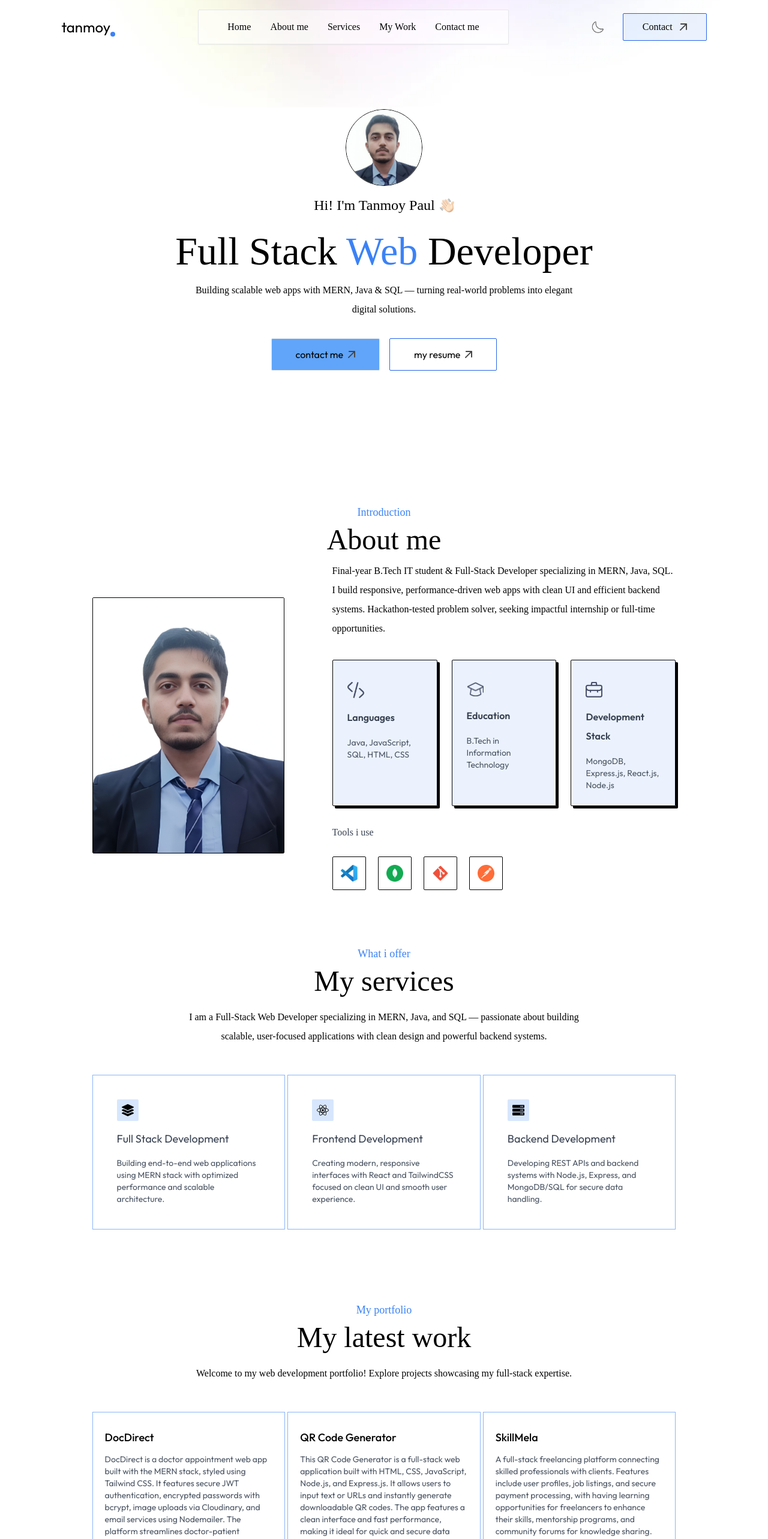
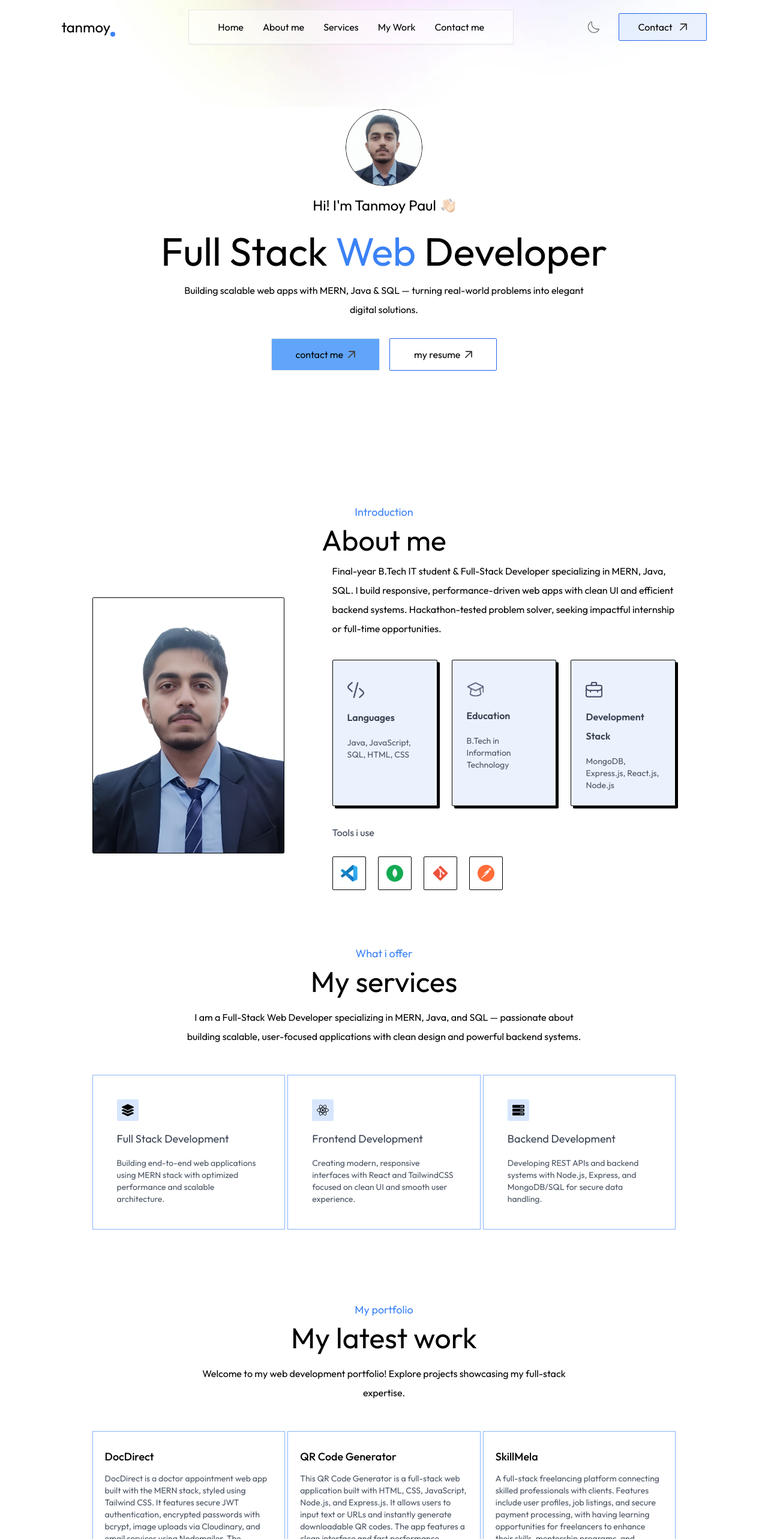
Before and after one commit to tanmoy-paul01/new-portfolio, a React (Vite) app: page / in a window 1280 px wide. Shown: the top 2566 px of the page at 60% size. Built offline with nearby package versions, Linux system fonts and the light colour scheme; a web font is replaced by a local one.

Commit message:
update font

```diff
--- a/index.html
+++ b/index.html
@@ -3,9 +3,9 @@
 
 <head>
     <meta charset="UTF-8" />
-    <!-- <link rel="icon" type="image/svg+xml" href="/assets/dev-icon.png" /> -->
+    <link rel="icon" type="image/svg+xml" href="/assets/favicon.ico" />
     <meta name="viewport" content="width=device-width, initial-scale=1.0" />
-    <title>Tanmoy Portfolio - PrebuiltUI</title>
+    <title>tanmoy-Portfolio</title>
     <link rel="preconnect" href="https://fonts.googleapis.com">
     <link rel="preconnect" href="https://fonts.gstatic.com" crossorigin>
     <link href="https://fonts.googleapis.com/css2?family=Outfit:wght@100..900&family=Ovo&display=swap" rel="stylesheet">
--- a/src/components/About.jsx
+++ b/src/components/About.jsx
@@ -28,20 +28,15 @@ export default function About() {
     ];
     return (
         <div id="about" className="w-full px-[12%] py-10 scroll-mt-10">
-            <h4 className="text-center mb-2 text-lg font-Ovo dark:text-[#1EFF00] text-blue-500">Introduction</h4>
-            <h2 className="text-center text-5xl font-Ovo">About me</h2>
+            <h4 className="text-center mb-2 text-lg dark:text-[#1EFF00] text-blue-500">Introduction</h4>
+            <h2 className="text-center text-5xl">About me</h2>
 
             <div className="flex w-full flex-col lg:flex-row items-center gap-20 my-3">
-                <div className="max-w-max mx-auto relative">
+                <div className="max-w-max mx-auto relative ">
                     <img src='./assets/Photo.jpeg' alt="" className="w-64 border border-black sm:w-80 rounded-sm max-w-none" />
-
-                    {/* <div className="bg-white w-1/2 aspect-square absolute right-0 bottom-0 rounded-full translate-x-1/4 translate-y-1/3 shadow-[0_4px_55px_rgba(149,0,162,0.15)] flex items-center justify-center">
-                        <img src="./assets/circular-text.png" alt="" className="w-full animate-spin_slow" />
-                        <img src="./assets/dev-icon.png" alt="" className="w-1/4 absolute top-1/2 left-1/2 -translate-x-1/2 -translate-y-1/2" />
-                    </div> */}
                 </div>
                 <div className="flex-1">
-                    <p className="mb-10 max-w-2xl font-Ovo">Final-year B.Tech IT student & Full-Stack Developer specializing in MERN, Java, SQL. I build responsive, performance-driven web apps with clean UI and efficient backend systems. Hackathon-tested problem solver, seeking impactful internship or full-time opportunities.</p>
+                    <p className="mb-10 max-w-2xl">Final-year B.Tech IT student & Full-Stack Developer specializing in MERN, Java, SQL. I build responsive, performance-driven web apps with clean UI and efficient backend systems. Hackathon-tested problem solver, seeking impactful internship or full-time opportunities.</p>
 
                     <ul className="grid grid-cols-1 sm:grid-cols-3 gap-6 max-w-2xl">
                         {data.map((data) => (
@@ -53,7 +48,7 @@ export default function About() {
                             </li>
                         ))}
                     </ul>
-                    <h4 className="my-6 text-gray-700 font-Ovo dark:text-white/80">Tools i use</h4>
+                    <h4 className="my-6 text-gray-700 dark:text-white/80">Tools i use</h4>
 
                     <ul className="flex items-center gap-3 sm:gap-5">
                         {tools.map((tool) => (
--- a/src/components/Contact.jsx
+++ b/src/components/Contact.jsx
@@ -76,9 +76,9 @@ export default function Contact() {
     return (
         <div id="contact" className="w-full px-[12%] py-10 scroll-mt-10 bg-[url('./assets/footer-bg-color.png')] bg-no-repeat bg-[length:90%_auto] bg-center dark:bg-none">
 
-            <h4 className="text-center mb-2 text-lg font-Ovo dark:text-[#1EFF00] text-blue-500">Connect with me</h4>
-            <h2 className="text-center text-5xl font-Ovo">Get in touch</h2>
-            <p className="text-center max-w-2xl mx-auto mt-5 mb-12 font-Ovo">I&apos;d love to hear from you! If you have any questions, comments or feedback, please use the form below.</p>
+            <h4 className="text-center mb-2 text-lg dark:text-[#1EFF00] text-blue-500">Connect with me</h4>
+            <h2 className="text-center text-5xl">Get in touch</h2>
+            <p className="text-center max-w-2xl mx-auto mt-5 mb-12">I&apos;d love to hear from you! If you have any questions, comments or feedback, please use the form below.</p>
 
             <form onSubmit={onSubmit} className="max-w-2xl mx-auto">
 
--- a/src/components/Header.jsx
+++ b/src/components/Header.jsx
@@ -2,12 +2,12 @@ export default function Header() {
     return (
         <div className="w-11/12 max-w-3xl text-center mx-auto h-screen flex flex-col items-center justify-center gap-4">
             <img src="./assets/profile-img.png" alt="" className="rounded-full w-32 border border-black" />
-            <h3 className="flex items-end gap-2 text-xl md:text-2xl mb-3 font-Ovo">
+            <h3 className="flex items-end gap-2 text-xl md:text-2xl mb-3 ">
                 Hi! I&apos;m Tanmoy Paul
                 <img src="./assets/hand-icon.png" alt="" className="w-6 mb-1" />
             </h3>
-            <h1 className="text-3xl sm:text-6xl lg:text-[66px] font-Ovo">Full Stack <span className="dark:text-[#1EFF00] text-blue-500">Web</span> Developer</h1>
-            <p className="max-w-2xl mx-auto font-Ovo">Building scalable web apps with MERN, Java & SQL — turning real-world problems into elegant digital solutions.</p>
+            <h1 className="text-3xl sm:text-6xl lg:text-[66px]">Full Stack <span className="dark:text-[#1EFF00] text-blue-500">Web</span> Developer</h1>
+            <p className="max-w-2xl mx-auto">Building scalable web apps with MERN, Java & SQL — turning real-world problems into elegant digital solutions.</p>
 
             <div className="flex flex-col sm:flex-row items-center gap-4 mt-4">
                 <a href="#contact"
--- a/src/components/Navbar.jsx
+++ b/src/components/Navbar.jsx
@@ -54,7 +54,7 @@ export default function Navbar() {
 
                 <Logo/>
 
-                <ul ref={navLinkRef} className="hidden md:flex items-center gap-6 lg:gap-8 rounded-sm px-12 py-3 bg-white shadow-md border border-gray-200 bg-opacity-50 font-Ovo dark:border dark:border-green-500/30 dark:bg-transparent ">
+                <ul ref={navLinkRef} className="hidden md:flex items-center gap-6 lg:gap-8 rounded-sm px-12 py-3 bg-white shadow-md border border-gray-200 bg-opacity-50 dark:border dark:border-green-500/30 dark:bg-transparent ">
                     <li><a className='hover:text-blue-500 dark:hover:text-[#1EFF00] transition' href="#top">Home</a></li>
                     <li><a className='hover:text-blue-500 dark:hover:text-[#1EFF00] transition' href="#about">About me</a></li>
                     <li><a className='hover:text-blue-500 dark:hover:text-[#1EFF00] transition' href="#services">Services</a></li>
@@ -68,7 +68,7 @@ export default function Navbar() {
                         <img src="./assets/sun_icon.png" alt="" className="w-5 hidden dark:block" />
                     </button>
 
-                    <a href="#contact" className="hidden lg:flex items-center gap-3 px-8 py-1.5 dark:text-black dark:bg-[#1EFF00] dark:border-[#1EFF00] dark:hover:border-[#15B100] dark:hover:bg-[#15B100] transition rounded-sm ml-4 font-Ovo border border-blue-600 bg-blue-500/10 hover:bg-blue-500/20">
+                    <a href="#contact" className="hidden lg:flex items-center gap-3 px-8 py-1.5 dark:text-black dark:bg-[#1EFF00] dark:border-[#1EFF00] dark:hover:border-[#15B100] dark:hover:bg-[#15B100] transition rounded-sm ml-4 border border-blue-600 bg-blue-500/10 hover:bg-blue-500/20">
                         Contact
                         <img src="./assets/arrow-icon.png" alt="" className="w-3" />
                         {/* <img src="./assets/arrow-icon-dark.png" alt="" className="w-3 hidden dark:block" /> */}
@@ -81,7 +81,7 @@ export default function Navbar() {
 
                 </div>
                 {/* -- ----- mobile menu ------  -- */}
-                <ul ref={sideMenuRef} className="flex md:hidden flex-col gap-4 py-20 px-10 fixed -right-64 top-0 bottom-0 w-64 z-50 h-screen bg-rose-50 transition duration-500 font-Ovo dark:bg-black dark:text-white">
+                <ul ref={sideMenuRef} className="flex md:hidden flex-col gap-4 py-20 px-10 fixed -right-64 top-0 bottom-0 w-64 z-50 h-screen bg-rose-50 transition duration-500 dark:bg-black dark:text-white">
 
                     <div className="absolute right-6 top-6" onClick={closeMenu}>
                         <img src="./assets/close-black.png" alt="" className="w-5 cursor-pointer dark:hidden" />
--- a/src/components/Services.jsx
+++ b/src/components/Services.jsx
@@ -25,9 +25,9 @@ export default function Services() {
     ];
     return (
         <div id="services" className="w-full px-[12%] py-10 scroll-mt-10">
-            <h4 className="text-center mb-2 text-lg font-Ovo dark:text-[#1EFF00] text-blue-500">What i offer</h4>
-            <h2 className="text-center text-5xl font-Ovo">My services</h2>
-            <p className="text-center max-w-2xl mx-auto mt-5 mb-12 font-Ovo">I am a Full-Stack Web Developer specializing in MERN, Java, and SQL — passionate about building scalable, user-focused applications with clean design and powerful backend systems.</p>
+            <h4 className="text-center mb-2 text-lg dark:text-[#1EFF00] text-blue-500">What i offer</h4>
+            <h2 className="text-center text-5xl">My services</h2>
+            <p className="text-center max-w-2xl mx-auto mt-5 mb-12">I am a Full-Stack Web Developer specializing in MERN, Java, and SQL — passionate about building scalable, user-focused applications with clean design and powerful backend systems.</p>
 
             <div className="grid grid-cols-auto my-10 gap-1">
                 {services.map((service) => (
--- a/src/components/Work.jsx
+++ b/src/components/Work.jsx
@@ -46,10 +46,10 @@ export default function Work() {
     return (
         <div id="work" className="w-full px-[12%] py-10 scroll-mt-10">
 
-            <h4 className="text-center mb-2 text-lg font-Ovo dark:text-[#1EFF00] text-blue-500">My portfolio</h4>
-            <h2 className="text-center text-5xl font-Ovo">My latest work</h2>
+            <h4 className="text-center mb-2 text-lg  dark:text-[#1EFF00] text-blue-500">My portfolio</h4>
+            <h2 className="text-center text-5xl">My latest work</h2>
 
-            <p className="text-center max-w-2xl mx-auto mt-5 mb-12 font-Ovo">
+            <p className="text-center max-w-2xl mx-auto mt-5 mb-12">
                 Welcome to my web development portfolio! Explore projects showcasing my full-stack expertise.
             </p>
 
```
Also changed, not shown: public/assets/Photo2.jpeg (deleted), 1 other file (tests, documents, lock files or other folders).
